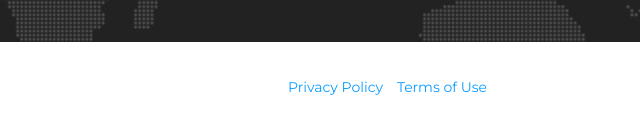
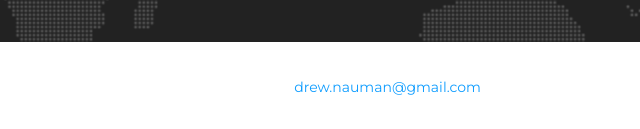
Before and after one commit to UtopianOwl/portfolio, a website: page public/html/about.html in a window 1280 px wide. Shown: the part 4498-4627 px from the top of the page, 640-1280 px from the left. Drawn offline with nearby package versions, Linux system fonts and the light colour scheme; a web font is replaced by a local one.

Commit message:
footer cange

```diff
--- a/public/html/about.html
+++ b/public/html/about.html
@@ -266,9 +266,7 @@
                 </div>
                 <div class="col-md-4 col-md-offset-4">
                     <ul class="list-inline quicklinks">
-                        <li><a href="#">Privacy Policy</a>
-                        </li>
-                        <li><a href="#">Terms of Use</a>
+                        <li><a href="mailto:drew.nauman@gmail.com">drew.nauman@gmail.com</a>
                         </li>
                     </ul>
                 </div>
```
Also changed, not shown: public/html/blog/blog.html (+1 -3 lines), public/html/blog/post.html (+1 -3 lines), public/index.html (+1 -3 lines).
